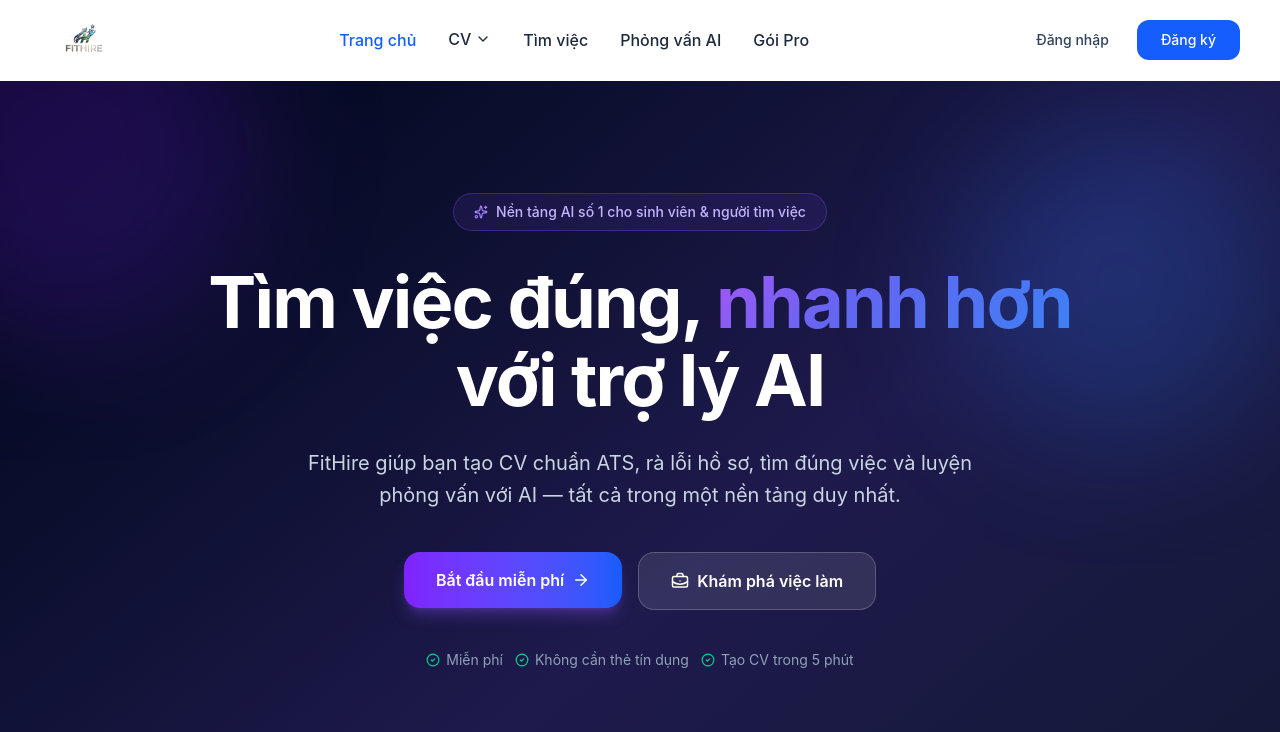
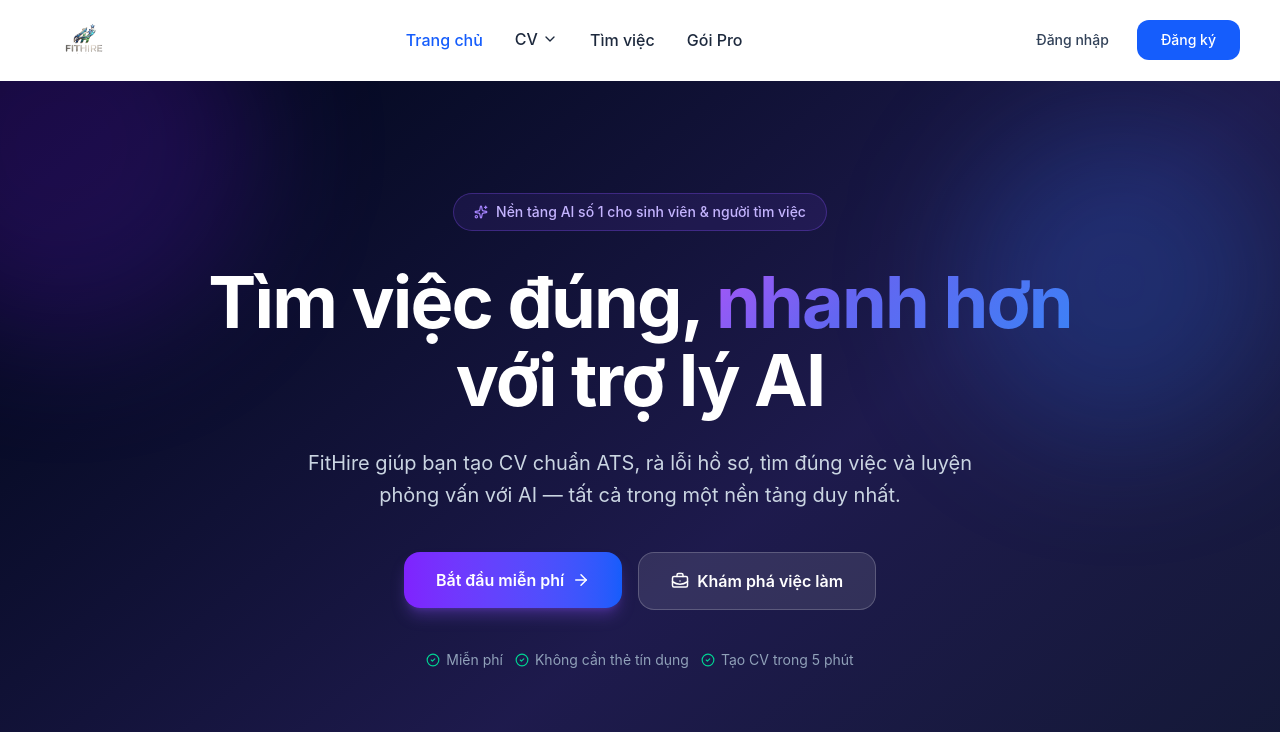
Before and after one commit to LinhTran3568/FitHire_FE, a React (Vite) app: page / in a window 1280 px wide. Shown: the top 732 px of the page. Built offline with nearby package versions, Linux system fonts and the light colour scheme.

Commit message:
feat: Add MarketingHeader component for main navigation and user authentication, and Sidebar component for candidate flows.

```diff
--- a/src/components/layout/MarketingHeader.tsx
+++ b/src/components/layout/MarketingHeader.tsx
@@ -105,17 +105,7 @@ export function MarketingHeader() {
             Tìm việc
           </NavLink>
 
-          <NavLink
-            to="/interview"
-            className={({ isActive }) =>
-              cn(
-                'text-base font-medium transition-colors',
-                isActive ? 'text-blue-600' : 'text-slate-800 hover:text-blue-600',
-              )
-            }
-          >
-            Phỏng vấn AI
-          </NavLink>
+
 
           <NavLink
             to="/subscription"
--- a/src/components/layout/Sidebar.tsx
+++ b/src/components/layout/Sidebar.tsx
@@ -5,7 +5,6 @@ import {
   BookOpen,
   FileSearch,
   FileUser,
-  MicVocal,
 } from 'lucide-react';
 import { NavLink } from 'react-router-dom';
 
@@ -14,7 +13,7 @@ const NAV_ITEMS = [
   { to: '/my-cv', label: 'CV của tôi', icon: FileUser, end: false },
   { to: '/jobs', label: 'Tìm việc', icon: BriefcaseBusiness, end: false },
   { to: '/saved-jobs', label: 'Việc đã lưu', icon: Bookmark, end: false },
-  { to: '/interview', label: 'Luyện phỏng vấn', icon: MicVocal, end: false },
+
   { to: '/culture/tests', label: 'Test tính cách', icon: BookOpen, end: false },
 ];
 
```
